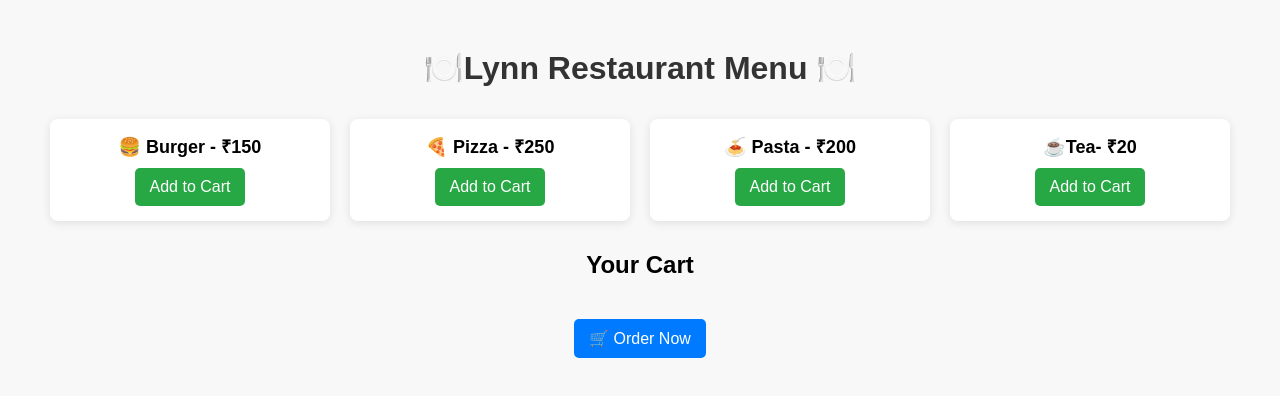
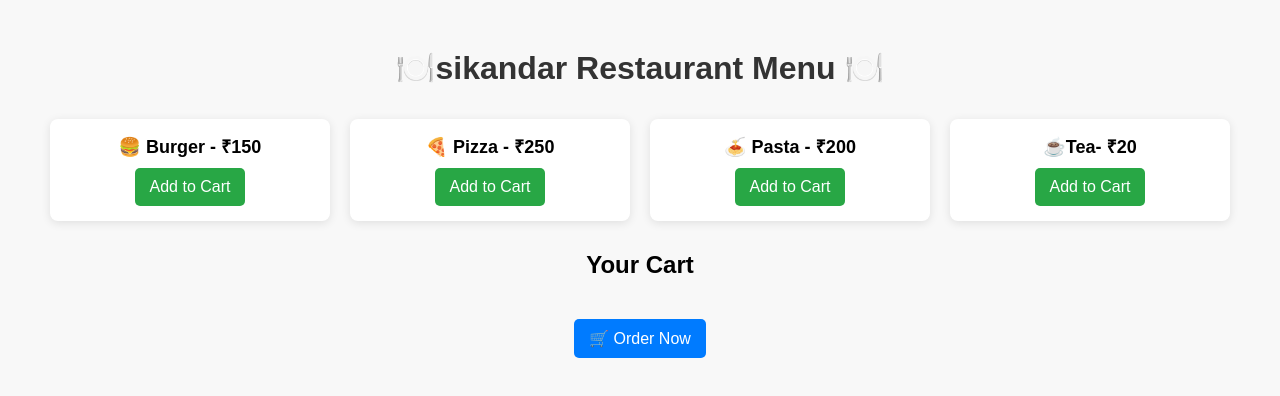
Before and after one commit to Sikandar7716/Lynn-Restaurant-Menu-, a plain HTML site: page index.html in a window 1280 px wide. Drawn offline with Linux system fonts and the light colour scheme.

Commit message:
Update index.html

```diff
--- a/index.html
+++ b/index.html
@@ -94,7 +94,7 @@
 </head>
 <body>
 
-    <h1>🍽️Lynn Restaurant Menu 🍽️</h1>
+    <h1>🍽️sikandar Restaurant Menu 🍽️</h1>
     <div class="menu">
         <div class="menu-item" style="animation-delay: 0.2s;">
             <span>🍔 Burger - ₹150</span>
```
